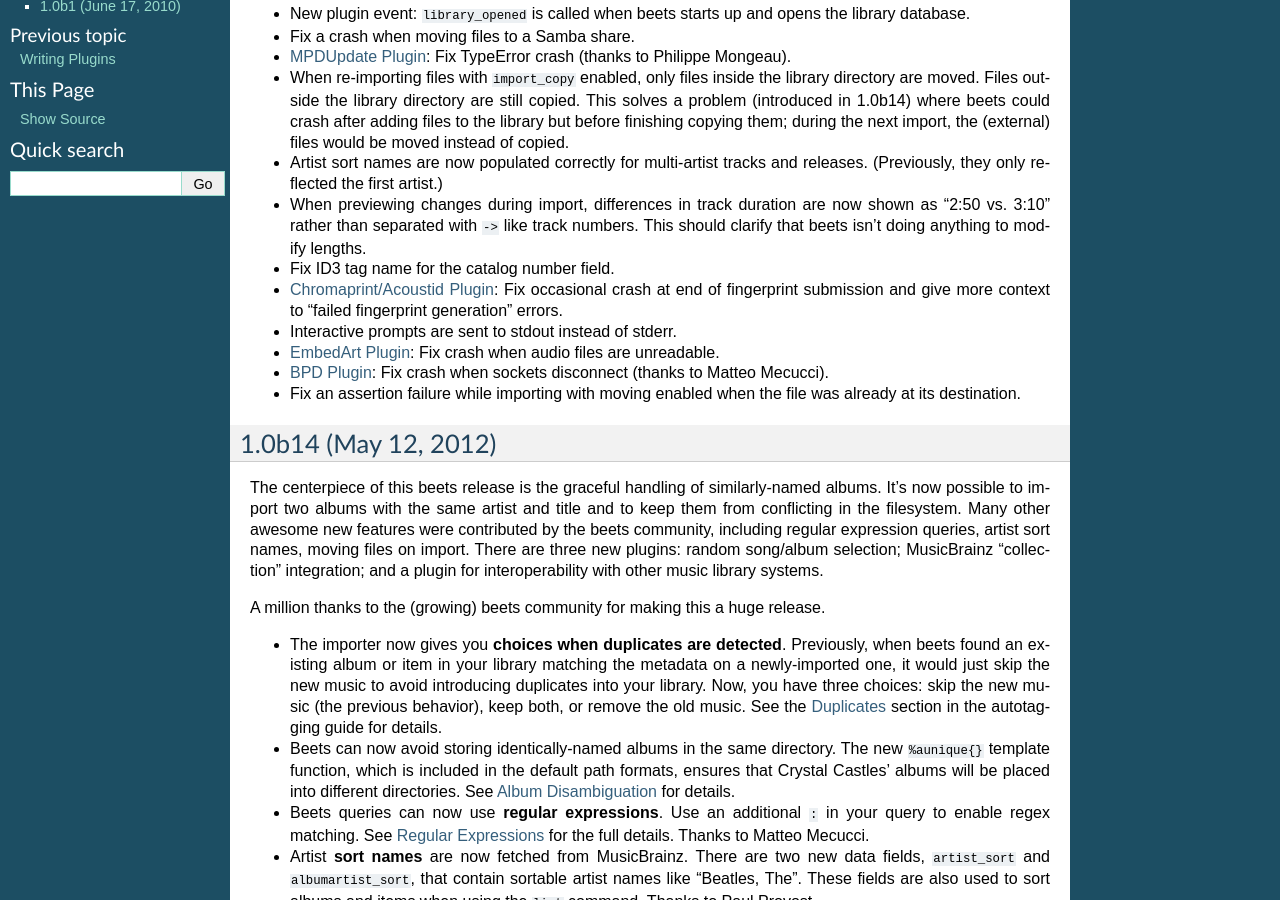
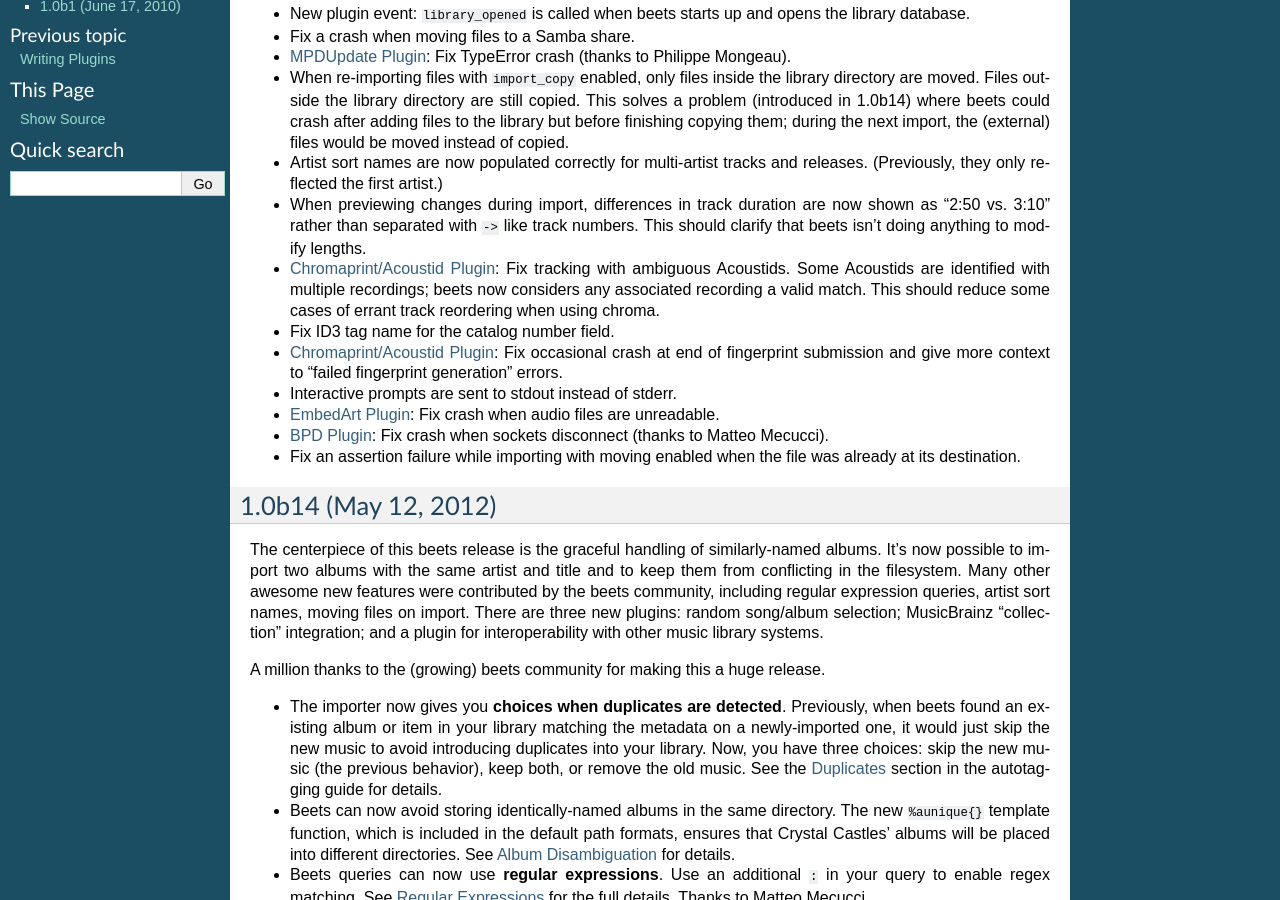
Before and after one commit to google-code-export/beets, a Sphinx documentation site: the page built from docs/changelog.rst, in a window 1280 px wide and 900 px high, scrolled down 380 px. Built offline with Sphinx 7.4.7, drawn with Linux system fonts in a browser that asks for light colours.

Commit message:
chroma: use multiple recording candidates

```diff
--- a/docs/changelog.rst
+++ b/docs/changelog.rst
@@ -34,6 +34,10 @@
 * When previewing changes during import, differences in track duration are now
   shown as "2:50 vs. 3:10" rather than separated with ``->`` like track numbers.
   This should clarify that beets isn't doing anything to modify lengths.
+* :doc:`/plugins/chroma`: Fix tracking with ambiguous Acoustids. Some Acoustids
+  are identified with multiple recordings; beets now considers any associated
+  recording a valid match. This should reduce some cases of errant track
+  reordering when using chroma.
 * Fix ID3 tag name for the catalog number field.
 * :doc:`/plugins/chroma`: Fix occasional crash at end of fingerprint submission
   and give more context to "failed fingerprint generation" errors.
```
Also changed, not shown: 1 other file.
